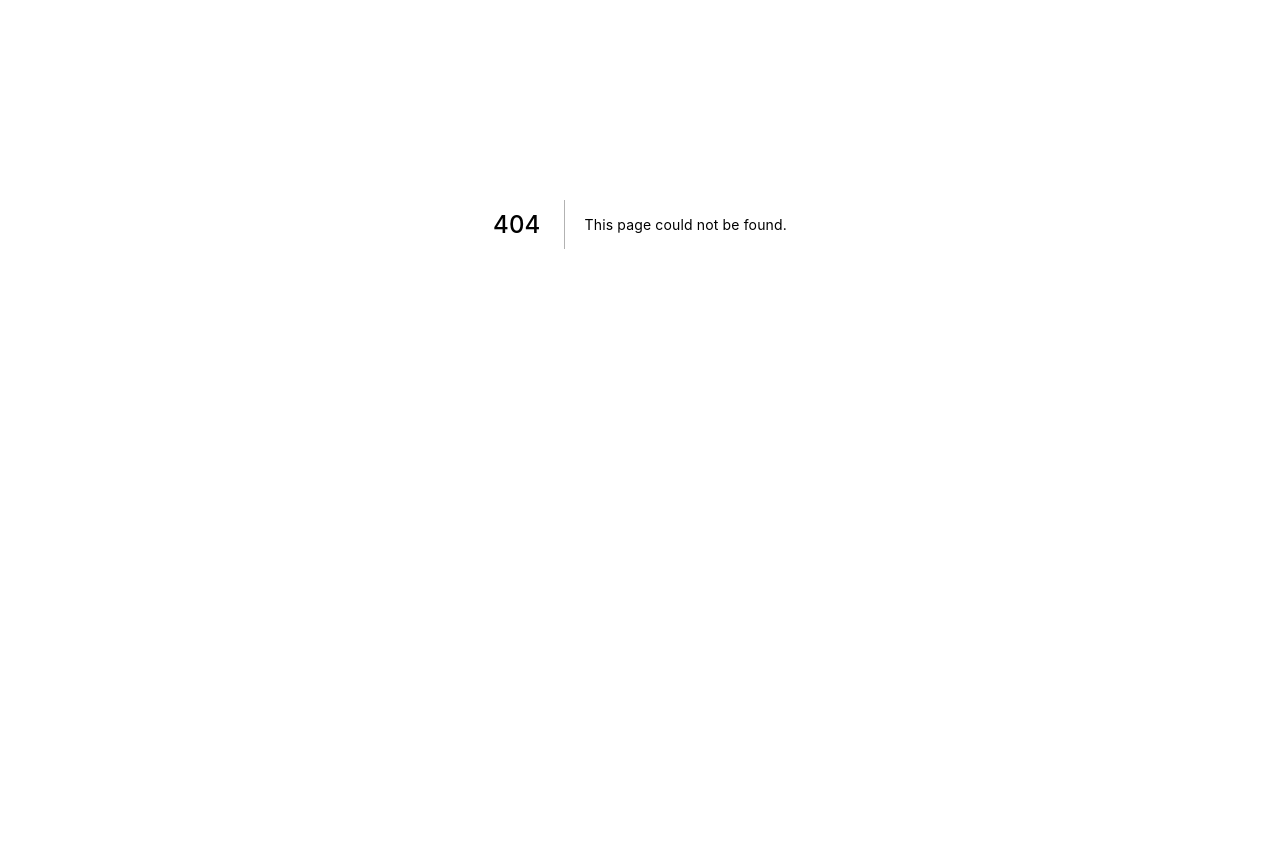
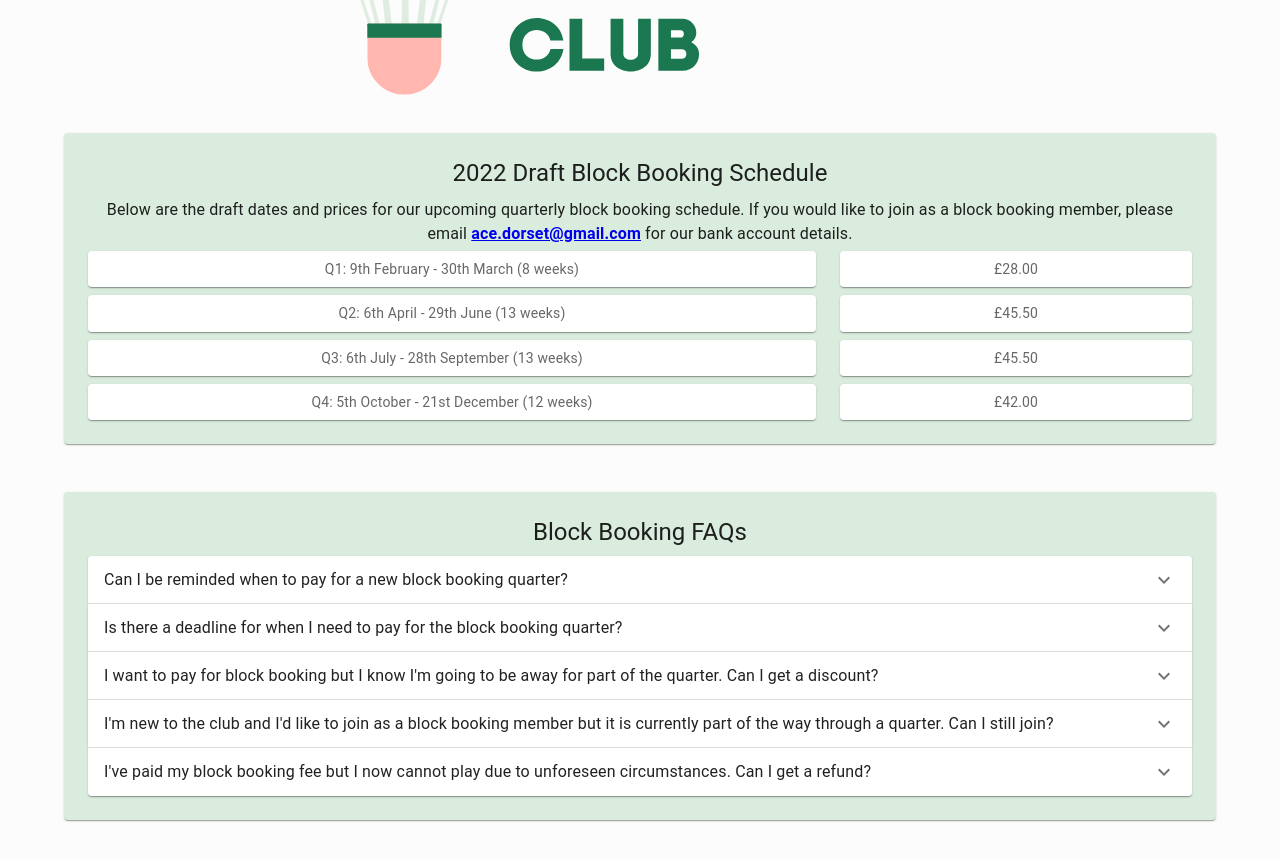
Before and after one commit to Ed135/ace-badminton, a Next.js app: page /block in a window 1280 px wide. Before the commit this address had no page. Shown: the part 240-1100 px from the top of the page. Before the commit the page ends 864 px from the top, so only its background shows below. Built offline with nearby package versions, Linux system fonts and the light colour scheme.

Commit message:
Added more details to the site, including block booking info

```diff
--- a/src/components/AppBar.tsx
+++ b/src/components/AppBar.tsx
@@ -74,8 +74,8 @@ const DrawerHeader = styled('div')(({ theme }) => ({
 
 const appBarList = [
   { link: '/', text: 'Home', icon: <HomeIcon />, disabled: false },
-  { link: '/organisation', text: 'Badminton Organisation', icon: <PeopleIcon />, disabled: true },
-  { link: '/teams', text: 'Badminton Teams', icon: <GroupsIcon />, disabled: true },
+  { link: '/block', text: 'Block Booking', icon: <PeopleIcon />, disabled: false },
+//   { link: '/teams', text: 'Badminton Teams', icon: <GroupsIcon />, disabled: true },
   { link: '/info', text: 'Information', icon: <HelpCenterIcon />, disabled: false }
 ]
 
--- a/src/pages/_app.tsx
+++ b/src/pages/_app.tsx
@@ -29,7 +29,7 @@ export default function MyApp(props: MyAppProps) {
         }}
       >
         <Head>
-          <title>ACE Badminton</title>
+          <title>Ace Badminton Dorset</title>
           <meta name="viewport" content="initial-scale=1, width=device-width" />
         </Head>
         <ThemeProvider theme={theme}>
--- /dev/null
+++ b/src/pages/block.tsx
@@ -0,0 +1,162 @@
+import * as React from 'react';
+import type { NextPage } from 'next';
+import Container from '@mui/material/Container';
+import Typography from '@mui/material/Typography';
+import Box from '@mui/material/Box';
+import { Divider } from '@mui/material';
+import { styled } from '@mui/material/styles';
+import Paper from '@mui/material/Paper';
+import Grid from '@mui/material/Grid';
+import Accordion from '@mui/material/Accordion';
+import AccordionSummary from '@mui/material/AccordionSummary';
+import AccordionDetails from '@mui/material/AccordionDetails';
+import ExpandMoreIcon from '@mui/icons-material/ExpandMore';
+import Button from '@mui/material/Button';
+
+const Info: NextPage = () => {
+
+  const Item = styled(Paper)(({ theme }) => ({
+    ...theme.typography.body2,
+    padding: theme.spacing(1),
+    textAlign: 'center',
+    color: theme.palette.text.secondary,
+  }));
+
+  return (
+    <Container maxWidth="lg">
+      <Box
+        sx={{
+          my: 4,
+          marginTop: 1,
+          display: 'flex',
+          flexDirection: 'column',
+          justifyContent: 'center',
+          alignItems: 'center',
+        }}
+      >
+        <Box component="img" alt="Ace Badminton Club" sx={{ display: { xs: 'none', sm: 'flex' }, width: '60%'}} src="/AceLogoWhite.svg" />
+        <Box component="img" alt="Ace Badminton Club" sx={{ display: { xs: 'flex', sm: 'none' }, width: '100%'}} src="/AceLogoWhite.svg" />
+        <Divider />
+        <Paper sx={{ padding: 3, margin: 3, bgcolor: '#DAECDD', width: '100%' }}>
+          <Typography variant="h5" textAlign="center" gutterBottom>
+          2022 Draft Block Booking Schedule
+          </Typography>
+          <Typography component="p" textAlign="center" gutterBottom>
+            Below are the draft dates and prices for our upcoming quarterly block booking schedule.
+            If you would like to join as a block booking member, please email <b><a href="mailto:ace.dorset@gmail.com" target="_blank" rel="noreferrer">ace.dorset@gmail.com</a></b> for our bank account details.
+          </Typography>
+
+
+        <Grid container rowSpacing={1} columnSpacing={{ xs: 1, sm: 2, md: 3 }}>
+          <Grid item xs={8}>
+            <Item>Q1: 9th February - 30th March (8 weeks)</Item>
+          </Grid>
+          <Grid item xs={4}>
+            <Item>£28.00</Item>
+          </Grid>
+          <Grid item xs={8}>
+            <Item>Q2: 6th April - 29th June (13 weeks)</Item>
+          </Grid>
+          <Grid item xs={4}>
+            <Item>£45.50</Item>
+          </Grid>
+          <Grid item xs={8}>
+            <Item>Q3: 6th July - 28th September (13 weeks)</Item>
+          </Grid>
+          <Grid item xs={4}>
+            <Item>£45.50</Item>
+          </Grid>
+          <Grid item xs={8}>
+            <Item>Q4: 5th October - 21st December (12 weeks)</Item>
+          </Grid>
+          <Grid item xs={4}>
+            <Item>£42.00</Item>
+          </Grid>
+        </Grid>
+        </Paper>
+        <Paper sx={{ padding: 3, margin: 3, bgcolor: '#DAECDD', width: '100%' }}>
+          <Typography variant="h5" textAlign="center" gutterBottom>
+          Block Booking FAQs
+          </Typography>
+          <Accordion>
+            <AccordionSummary
+              expandIcon={<ExpandMoreIcon />}
+              aria-controls="panel1a-content"
+              id="panel1a-header"
+            >
+              <Typography>Can I be reminded when to pay for a new block booking quarter?</Typography>
+            </AccordionSummary>
+            <AccordionDetails>
+              <Typography>
+                Yes - ensure you have signed up to our <Button variant="text"><a href="http://eepurl.com/hSuZbn">Mailing List</a></Button> and we will email
+                about two weeks before the new block starts.
+              </Typography>
+            </AccordionDetails>
+          </Accordion>
+          <Accordion>
+            <AccordionSummary
+              expandIcon={<ExpandMoreIcon />}
+              aria-controls="panel2a-content"
+              id="panel2a-header"
+            >
+              <Typography>Is there a deadline for when I need to pay for the block booking quarter?</Typography>
+            </AccordionSummary>
+            <AccordionDetails>
+              <Typography>
+                There will be a deadline set in the email, which will usually be the first date of the new quarter. Failure to pay by the date may mean you have to
+                pay the ad-hoc fee of £6 per session.
+              </Typography>
+            </AccordionDetails>
+          </Accordion>
+          <Accordion>
+            <AccordionSummary
+              expandIcon={<ExpandMoreIcon />}
+              aria-controls="panel3a-content"
+              id="panel3a-header"
+            >
+              <Typography>I want to pay for block booking but I know I'm going to be away for part of the quarter. Can I get a discount?</Typography>
+            </AccordionSummary>
+            <AccordionDetails>
+              <Typography>
+                Unfortunately we do not offer discounts on our block booking fee. If you know that you won't be able to attend some sessions, we recommend
+                that you calculate whether paying the ad-hoc fee of £6 per week will be cheaper for you.
+              </Typography>
+            </AccordionDetails>
+          </Accordion>
+          <Accordion>
+            <AccordionSummary
+              expandIcon={<ExpandMoreIcon />}
+              aria-controls="panel4a-content"
+              id="panel4a-header"
+            >
+              <Typography>I'm new to the club and I'd like to join as a block booking member but it is currently part of the way through a quarter.
+              Can I still join?</Typography>
+            </AccordionSummary>
+            <AccordionDetails>
+              <Typography>
+                Yes - if you are a new member to the club then we recommend you pay the ad-hoc fee of £6 on your first session. If you'd still like to join the
+                block booking membership after this then we will charge you the block booking fee for the remaining weeks.
+              </Typography>
+            </AccordionDetails>
+          </Accordion>
+          <Accordion>
+            <AccordionSummary
+              expandIcon={<ExpandMoreIcon />}
+              aria-controls="panel4a-content"
+              id="panel4a-header"
+            >
+              <Typography>I've paid my block booking fee but I now cannot play due to unforeseen circumstances. Can I get a refund?</Typography>
+            </AccordionSummary>
+            <AccordionDetails>
+              <Typography>
+                We will allow refunds only if the player has moved away from the area or the player has been injured and is no longer able to play.
+              </Typography>
+            </AccordionDetails>
+          </Accordion>
+        </Paper>
+      </Box>
+    </Container>
+  );
+};
+
+export default Info;
```
Also changed, not shown: src/pages/index.tsx (+33 -11 lines), src/pages/info.tsx (+5 -18 lines), src/pages/organisation.tsx (deleted, +0 -28 lines), 1 other file (tests, documents, lock files or other folders).
